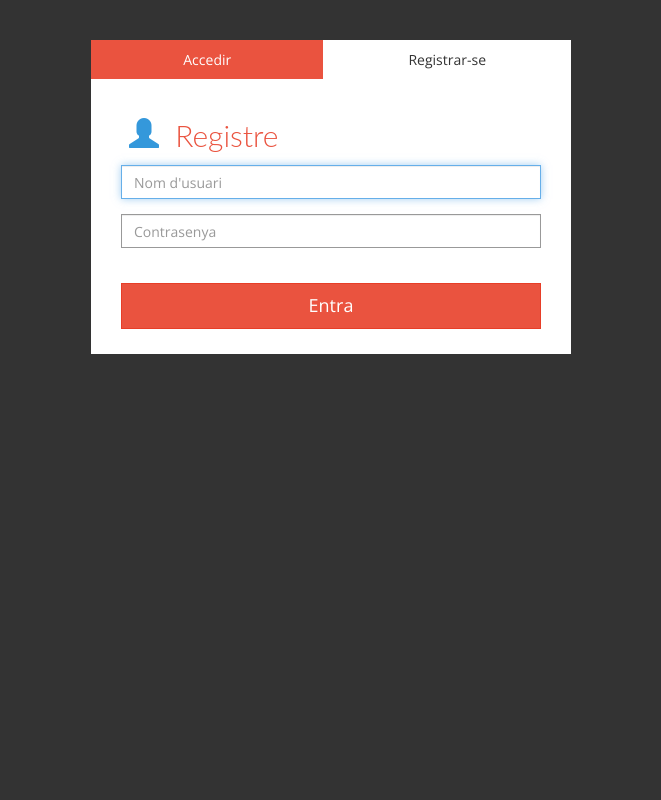
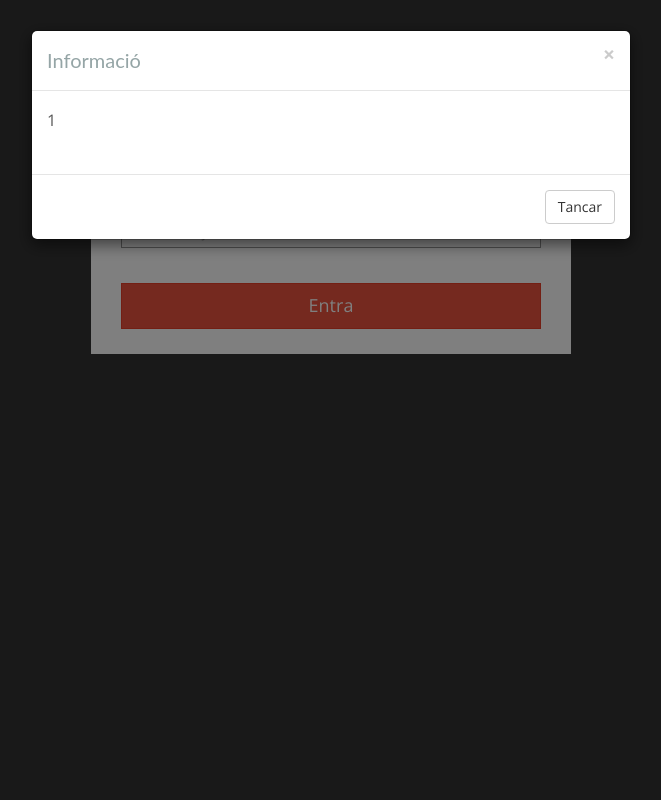
Before and after one commit to RobertLara/LightsOut, a CodeIgniter app: page /Codeigniter/index.php/main/register/1 in a window 1280 px wide. Shown: the whole page, without its empty margins (309-970 px from the left). Run offline with CodeIgniter, Linux system fonts and the light colour scheme; some libraries are stand-ins or nearby versions.

Commit message:
Gestió de missatges d'error amb modal (login/register)

```diff
--- a/application/controllers/Main.php
+++ b/application/controllers/Main.php
@@ -10,7 +10,7 @@
         $this->load->model('lightout_model');
     }
 
-    public function index()
+    public function index($msg = null)
     {
         $data['js_to_load'] = array('home.js', 'game.js');  //Llibreries JS a utilitzar
 
@@ -26,13 +26,17 @@
             $data['getUserRankingMoves'] = $this->lightout_model->getUserRankingMoves($id_user);
         }
 
+        if($msg !== null){
+            $data['msg'] = $msg;
+        }
+
         //Carrga la vista
         $this->load->helper('url');
         $this->load->view('tpl/header');
         $this->load->view('tpl/headerNavbar');
         $this->load->view('tpl/modalGame');
         $this->load->view('home/index', $data);
-        $this->load->view('tpl/footer');
+        $this->load->view('tpl/footer',$data);
 
     }
 
@@ -45,19 +49,21 @@
         if ($result)
             $this->index();
         else {
-            $data['msg'] = 'Error de credencials';
-            $this->index();
+            $this->index('Error de credencials');
         }
     }
 
-    public function register()
+    public function register($msg = null)
     {
+        if($msg !== null){
+            $data['msg'] = $msg;
+        }
         //Carrega les vista del registre
         $this->load->helper('url');
         $this->load->view('tpl/header');
 
         $this->load->view('register/index');
-        $this->load->view('tpl/footer');
+        $this->load->view('tpl/footer',$data);
     }
 
     public function registration()
@@ -75,14 +81,14 @@
                 } else {
 
                     if ($this->user_model->register()) {
-                        $this->index();
+                        $this->index("Registre correcte. Inicia sessió");
                     } else {
-                        $this->register();
+                        $this->register("Error registrar");
                     }
 
                 }
             } else {
-                $this->register();
+                $this->register("Error al regsitrar. Aquest usuari ja existeix");
             }
 
         }
--- a/application/views/tpl/footer.php
+++ b/application/views/tpl/footer.php
@@ -30,6 +30,10 @@
 
 }
 
+if(isset($msg)){
+    echo '<script>jQuery(function() {jQuery("#msgModal").modal("show");jQuery("#msgModal .modal-body").html("<p>'.$msg.'</p>")});</script>';
+}
+
 ?>
 
     </body>
--- a/application/views/tpl/header.php
+++ b/application/views/tpl/header.php
@@ -46,8 +46,6 @@
         }
 
 
-
-
         ?>
 
         <!-- HTML5 Shim and Respond.js IE8 support of HTML5 elements and media queries -->
@@ -59,5 +57,21 @@
     </head>
 
     <body>
+    <div id="msgModal" class="modal fade" role="dialog">
+        <div class="modal-dialog">
+            <div class="modal-content">
+                <div class="modal-header">
+                    <button type="button" class="close" data-dismiss="modal">&times;</button>
+                    <h4 class="modal-title">Informació</h4>
+                </div>
+                <div class="modal-body">
+                </div>
+                <div class="modal-footer">
+                    <button type="button" class="btn btn-default" data-dismiss="modal">Tancar</button>
+                </div>
+            </div>
+        </div>
+    </div>
+
 
         <div class="">
```
